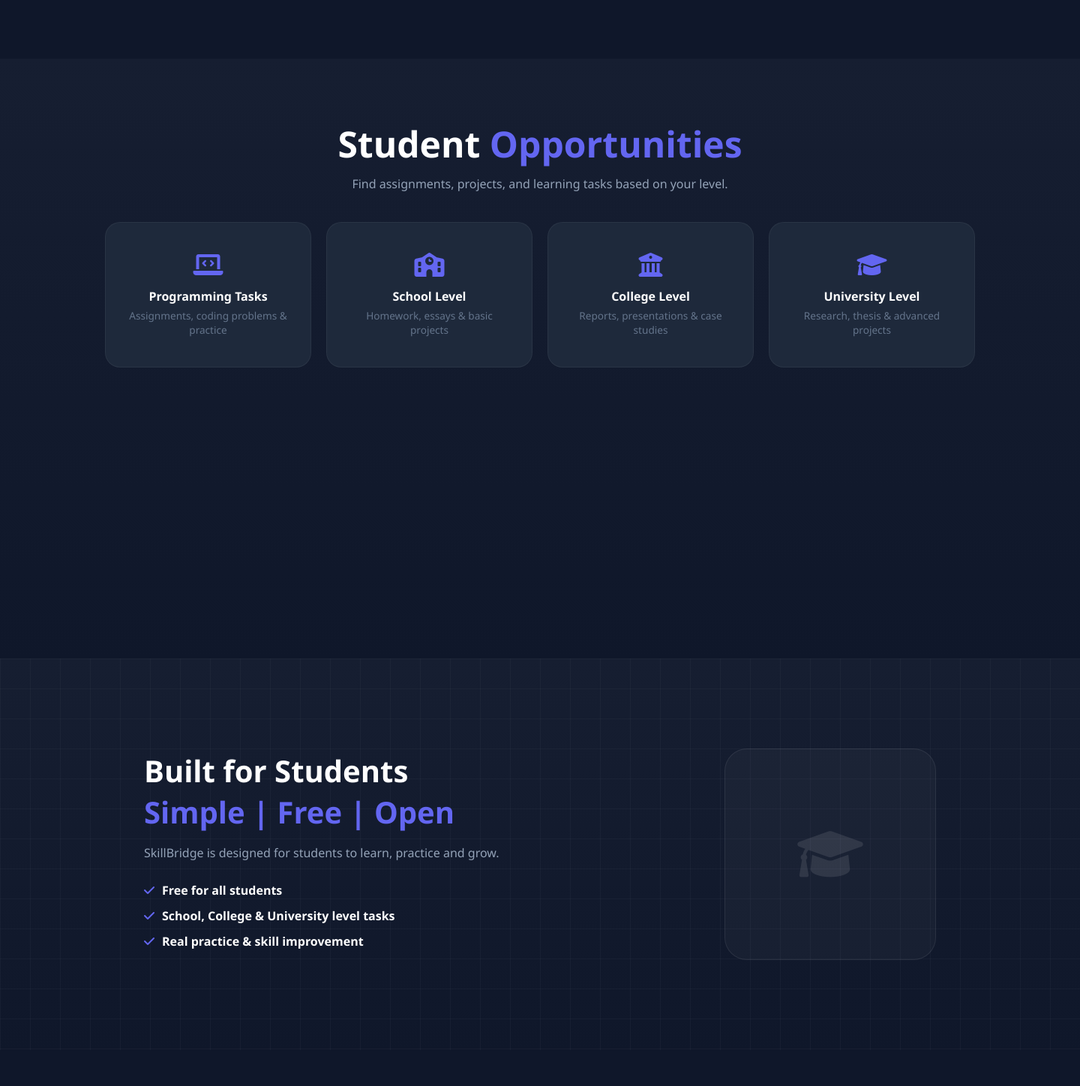
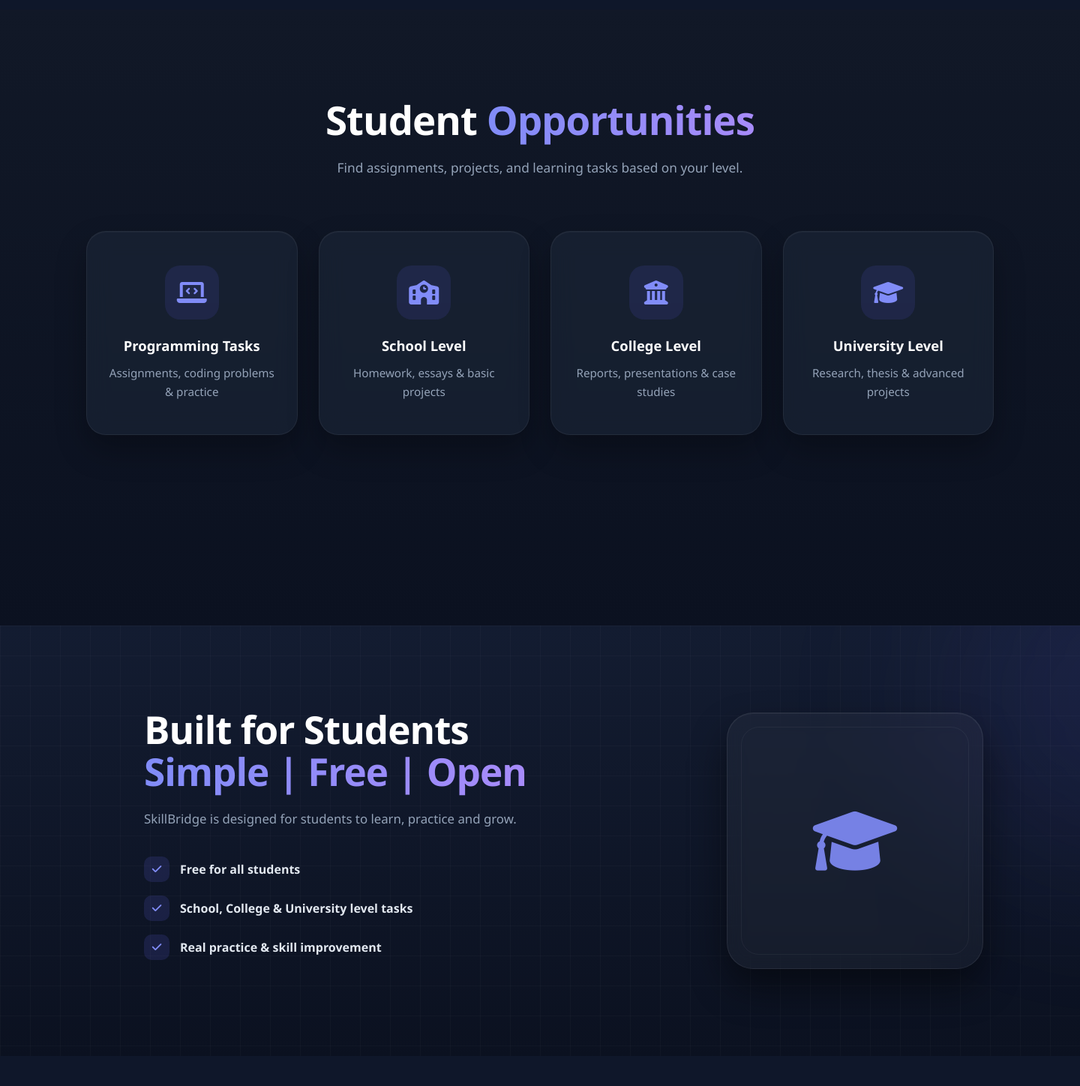
Before and after one commit to Nazmuz-Saif/SkillBridge, a Django app: template skillbridge/templates/core/home.html in a window 1440 px wide; the page is wider, and only the part inside the window is pictured. Shown: the part 600-2048 px from the top of that part at 75% size. Run offline with Django 3.2, Linux system fonts and the light colour scheme; the template is opened without the code that fills it, so the values that code supplies are empty.

Commit message:
base & home

```diff
--- a/skillbridge/static/css/core/base.css
+++ b/skillbridge/static/css/core/base.css
@@ -17,15 +17,16 @@ body {
 }
 
 .navbar {
-    position: sticky;
+    position: fixed;
     top: 0;
-    z-index: 1000;
-    background-color: rgba(15, 23, 42, 0.75);
+    left: 0;
+    width: 100%;
+    z-index: 9999;
+    background: rgba(15, 23, 42, 0.75);
     backdrop-filter: blur(15px);
     -webkit-backdrop-filter: blur(15px);
-    border-bottom: 1px solid rgba(255, 255, 255, 0.1);
+    border-bottom: 1px solid rgba(255, 255, 255, 0.08);
     padding: 12px 0;
-    transition: all 0.3s ease;
     box-shadow: 0 10px 30px rgba(0, 0, 0, 0.6);
 }
 
--- a/skillbridge/static/css/core/home.css
+++ b/skillbridge/static/css/core/home.css
@@ -98,94 +98,142 @@
 
 
 .skill {
-    min-height: 100vh;
+    min-height: 80vh;
     width: 100%;
-    padding: 80px 0 40px;
-    background: linear-gradient(180deg, #161e31 0%, #0f172a 100%);
-    border-top: 1px solid rgba(255, 255, 255, 0.02);
-    box-sizing: border-box;
-    overflow-x: hidden;
+    padding: 110px 0 70px;
+    position: relative;
+    overflow: hidden;
+    background: linear-gradient(180deg, #111827 0%, #0b1120 100%);
+    border-top: 1px solid rgba(255, 255, 255, 0.03);
     display: flex;
     flex-direction: column;
-    justify-content: flex-start;
     align-items: center;
 }
 
 .centerhead {
+    position: relative;
+    z-index: 2;
     text-align: center;
-    margin-bottom: 40px;
+    margin-bottom: 70px;
     width: 100%;
     padding: 0 20px;
 }
 
 .title2 {
-    font-size: 3rem;
+    font-size: 3.3rem;
     font-weight: 900;
     color: #fff;
+    letter-spacing: -1px;
+    margin-bottom: 14px;
 }
 
 .blue-text {
-    color: #6366f1;
+    background: linear-gradient(to right, #818cf8, #a78bfa);
+    -webkit-background-clip: text;
+    background-clip: text;
+    color: transparent;
 }
 
 .subtext {
     color: #94a3b8;
-    font-size: 1rem;
-    margin-top: 10px;
+    font-size: 1.08rem;
+    max-width: 700px;
+    margin: 0 auto;
+    line-height: 1.7;
 }
 
 .grid {
+    position: relative;
+    z-index: 2;
     display: grid;
     grid-template-columns: repeat(4, 1fr);
-    gap: 20px;
+    gap: 28px;
     width: 100%;
-    max-width: 1200px;
+    max-width: 1250px;
     padding: 0 20px;
     box-sizing: border-box;
 }
 
 .card {
-    background: #1e293b;
-    border: 1px solid rgba(255, 255, 255, 0.05);
-    padding: 40px 30px;
-    border-radius: 20px;
+    background: rgba(30, 41, 59, 0.55);
+    backdrop-filter: blur(16px);
+    -webkit-backdrop-filter: blur(16px);
+
+    border: 1px solid rgba(255, 255, 255, 0.06);
+    padding: 45px 28px;
+    border-radius: 26px;
     text-align: center;
-    transition: all 0.3s ease;
+    transition: all .35s ease;
+    position: relative;
+    overflow: hidden;
+
+    box-shadow:
+        0 20px 40px rgba(0, 0, 0, 0.28),
+        inset 0 1px 0 rgba(255, 255, 255, 0.04);
+}
+
+.card::before {
+    content: "";
+    position: absolute;
+    inset: 0;
+    background: linear-gradient(135deg, rgba(99, 102, 241, .08), transparent 55%);
+    opacity: 0;
+    transition: .35s ease;
+}
+
+.card:hover::before {
+    opacity: 1;
 }
 
 .card i {
+    width: 72px;
+    height: 72px;
+    margin: 0 auto 22px;
+    border-radius: 20px;
+    background: rgba(99, 102, 241, 0.12);
+    display: flex;
+    align-items: center;
+    justify-content: center;
     font-size: 2rem;
-    color: #6366f1;
-    margin-bottom: 15px;
+    color: #818cf8;
+    transition: .35s ease;
 }
 
 .card h4 {
     color: #fff;
-    margin-bottom: 5px;
+    font-size: 1.15rem;
+    font-weight: 800;
+    margin-bottom: 12px;
 }
 
 .card p {
-    color: #64748b;
-    font-size: 0.85rem;
+    color: #94a3b8;
+    font-size: .95rem;
+    line-height: 1.6;
 }
 
 .card:hover {
-    border-color: #6366f1;
-    transform: translateY(-10px);
-    box-shadow: 0 20px 40px rgba(0, 0, 0, 0.3);
+    transform: translateY(-14px);
+    border-color: rgba(129, 140, 248, .35);
+    box-shadow:
+        0 25px 55px rgba(0, 0, 0, .35),
+        0 0 35px rgba(99, 102, 241, .08);
 }
 
+.card:hover i {
+    transform: scale(1.08);
+    background: rgba(99, 102, 241, 0.18);
+}
 
 
 
 
 .work {
     width: 100%;
-    padding: 120px 5%;
+    padding: 110px 5%;
     position: relative;
     overflow: hidden;
-    background:
-        linear-gradient(180deg, #161e31 0%, #0f172a 100%);
+    background: linear-gradient(180deg, #131c31 0%, #0b1120 100%);
 }
 
 .work::before {
@@ -194,11 +242,23 @@
     inset: 0;
 
     background-image:
-        linear-gradient(rgba(255, 255, 255, 0.03) 1px, transparent 1px),
-        linear-gradient(90deg, rgba(255, 255, 255, 0.03) 1px, transparent 1px);
+        linear-gradient(rgba(255, 255, 255, 0.025) 1px, transparent 1px),
+        linear-gradient(90deg, rgba(255, 255, 255, 0.025) 1px, transparent 1px);
 
     background-size: 40px 40px;
     pointer-events: none;
+}
+
+.work::after {
+    content: "";
+    position: absolute;
+    top: -120px;
+    right: -120px;
+    width: 420px;
+    height: 420px;
+    background: rgba(99, 102, 241, 0.12);
+    filter: blur(120px);
+    border-radius: 50%;
 }
 
 .work-container {
@@ -209,114 +269,197 @@
     margin: 0 auto;
 
     display: grid;
-    grid-template-columns: 1fr 1fr;
-    gap: 60px;
+    grid-template-columns: 1.1fr 0.9fr;
+    gap: 80px;
     align-items: center;
 }
 
 .titletext {
-    font-size: 2.5rem;
+    font-size: 3.2rem;
     font-weight: 900;
-    color: #fff;
+    line-height: 1.1;
+    color: #ffffff;
+    margin-bottom: 20px;
+    letter-spacing: -1px;
 }
 
 .blue-text {
-    color: #6366f1;
+    background: linear-gradient(to right, #818cf8, #a78bfa);
+    -webkit-background-clip: text;
+    background-clip: text;
+    color: transparent;
 }
 
 .desctext {
     color: #94a3b8;
-    margin-top: 15px;
-    line-height: 1.6;
-    font-size: 1rem;
+    margin-top: 10px;
+    line-height: 1.8;
+    font-size: 1.05rem;
+    max-width: 580px;
 }
 
 .pointlist {
-    margin-top: 25px;
+    margin-top: 35px;
     list-style: none;
 }
 
 .pointlist li {
     display: flex;
     align-items: center;
-    gap: 10px;
-    color: #fff;
-    margin-bottom: 12px;
+    gap: 14px;
+    color: #e2e8f0;
+    margin-bottom: 18px;
     font-weight: 600;
+    font-size: 1rem;
 }
 
 .pointlist i {
-    color: #6366f1;
+    width: 34px;
+    height: 34px;
+    border-radius: 10px;
+    background: rgba(99, 102, 241, 0.15);
+    display: flex;
+    align-items: center;
+    justify-content: center;
+    color: #818cf8;
+    font-size: 0.9rem;
 }
 
 .visualside {
     display: flex;
     justify-content: center;
+    align-items: center;
 }
 
 .box {
-    width: 280px;
-    height: 280px;
-    border-radius: 30px;
-    background: rgba(255, 255, 255, 0.03);
+    width: 340px;
+    height: 340px;
+    border-radius: 35px;
+    background: rgba(255, 255, 255, 0.04);
     border: 1px solid rgba(255, 255, 255, 0.08);
     display: flex;
     align-items: center;
     justify-content: center;
-    font-size: 70px;
-    color: rgba(255, 255, 255, 0.1);
+    position: relative;
+    backdrop-filter: blur(14px);
+    -webkit-backdrop-filter: blur(14px);
+    box-shadow:
+        0 25px 50px rgba(0, 0, 0, 0.45),
+        inset 0 1px 0 rgba(255, 255, 255, 0.05);
+}
+
+.box::before {
+    content: "";
+    position: absolute;
+    inset: 18px;
+    border-radius: 24px;
+    border: 1px solid rgba(255, 255, 255, 0.05);
+}
+
+.box i {
+    font-size: 90px;
+    color: rgba(129, 140, 248, 0.9);
 }
 
 
 
-/* --- Section 4: Join Area (Glassmorphism Effect) --- */
+
 .join-box {
-    margin: 80px 20px 150px;
-    background: rgba(255, 255, 255, 0.03);
-    /* Glass look */
-    backdrop-filter: blur(15px);
-    -webkit-backdrop-filter: blur(15px);
-    padding: 80px 40px;
-    border-radius: 40px;
+    max-width: 1050px;
+    margin: 120px auto;
+    padding: 100px 50px;
+
+    position: relative;
+    overflow: hidden;
+
     text-align: center;
-    position: relative;
+
+    background: linear-gradient(135deg, rgba(99, 102, 241, 0.12), rgba(15, 23, 42, 0.8));
+
     border: 1px solid rgba(255, 255, 255, 0.08);
-    max-width: 1000px;
-    margin-left: auto;
-    margin-right: auto;
-    box-shadow: 0 25px 50px -12px rgba(0, 0, 0, 0.5);
+    border-radius: 28px;
+
+    backdrop-filter: blur(20px);
+    -webkit-backdrop-filter: blur(20px);
+
+    box-shadow:
+        0 40px 80px rgba(0, 0, 0, 0.5);
 }
 
-.bottom-line {
+.join-box::before {
+    content: "";
     position: absolute;
-    bottom: 0;
-    left: 20%;
-    width: 60%;
-    height: 2px;
-    background: linear-gradient(90deg, transparent, #6366f1, transparent);
+    inset: -80px;
+
+    background: radial-gradient(circle at top right, rgba(99, 102, 241, 0.25), transparent 60%),
+        radial-gradient(circle at bottom left, rgba(168, 85, 247, 0.18), transparent 60%);
+
+    filter: blur(40px);
+}
+
+.join-box h2 {
+    font-size: 3rem;
+    font-weight: 900;
+    color: #fff;
+    margin-bottom: 15px;
+    letter-spacing: -1px;
+}
+
+.join-box p {
+    color: #94a3b8;
+    font-size: 1.1rem;
+    max-width: 650px;
+    margin: 0 auto;
+    line-height: 1.7;
 }
 
 .btn-wrap {
-    margin-top: 30px;
+    margin-top: 40px;
 }
 
-/* Responsive adjustments */
-@media (max-width: 992px) {
-    .grid {
-        grid-template-columns: repeat(2, 1fr);
-    }
+.btn-wrap a {
+    display: inline-flex;
+    align-items: center;
+    justify-content: center;
 
-    .work-info {
-        grid-template-columns: 1fr;
-        text-align: center;
-    }
+    padding: 16px 40px;
 
-    .numbers-row {
-        grid-template-columns: repeat(2, 1fr);
-        gap: 30px;
-    }
+    font-weight: 700;
+    font-size: 1rem;
 
-    .main-title {
-        font-size: 3.5rem;
-    }
+    color: #fff;
+    text-decoration: none;
+
+    border-radius: 14px;
+
+    background: linear-gradient(135deg, #6366f1, #8b5cf6);
+
+    box-shadow:
+        0 15px 35px rgba(99, 102, 241, 0.35);
+
+    transition: all .3s ease;
+
+    position: relative;
+    overflow: hidden;
 }
+
+.btn-wrap a:hover {
+    transform: translateY(-6px);
+    box-shadow:
+        0 25px 60px rgba(99, 102, 241, 0.5);
+}
+
+.btn-wrap a::after {
+    content: "";
+    position: absolute;
+    top: 0;
+    left: -120%;
+    width: 100%;
+    height: 100%;
+    background: linear-gradient(120deg, transparent, rgba(255, 255, 255, 0.3), transparent);
+    transition: 0.6s;
+}
+
+.btn-wrap a:hover::after {
+    left: 120%;
+}
```
